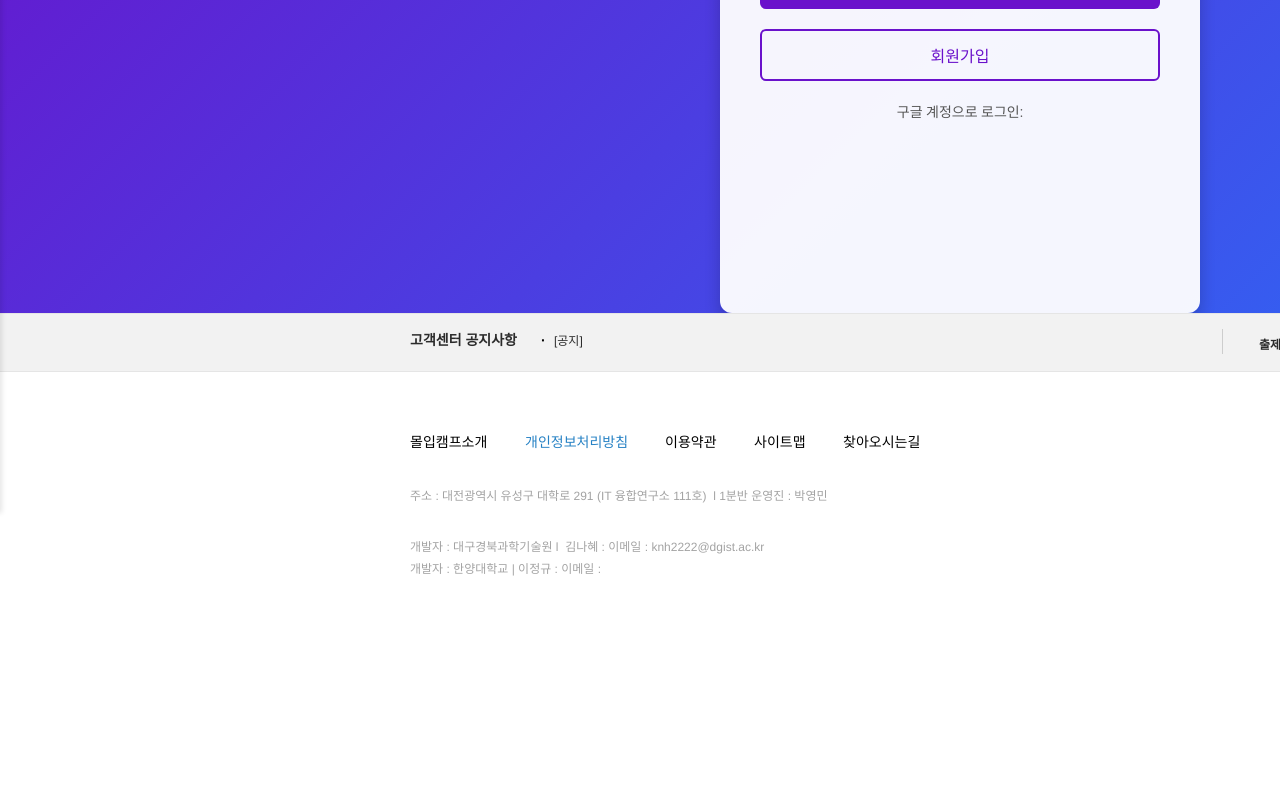
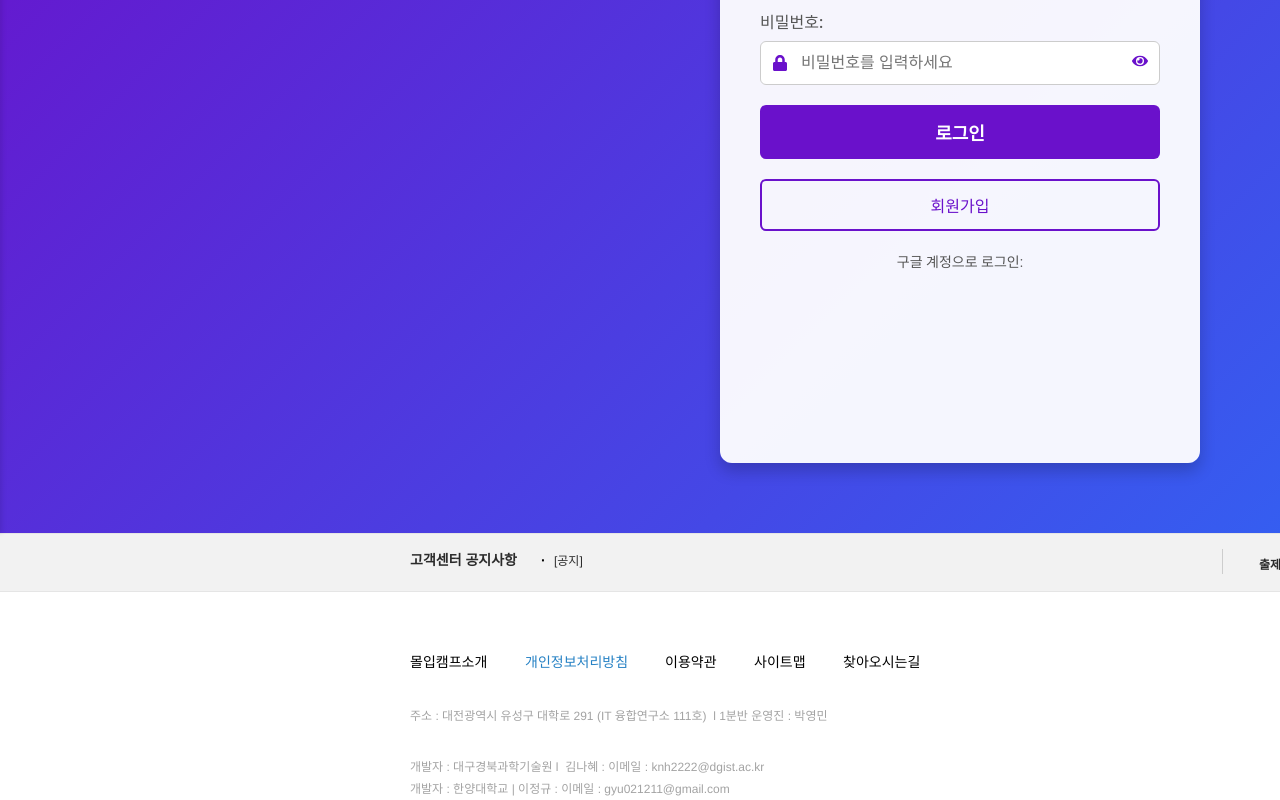
Before and after one commit to ljg02/madcampWeek2, a React (Create React App) app: page /login in a window 1280 px wide. Shown: the part 428-1228 px from the top of the page. Before the commit the page ends 1111 px from the top, so only its background shows below. Built offline with nearby package versions, Linux system fonts and the light colour scheme.

Commit message:
layout fix

```diff
--- a/src/App.css
+++ b/src/App.css
@@ -1,12 +1,11 @@
 body {
-  height: 100vh;
   width: 1920px;
   margin: 0;
   font-family: Arial, sans-serif;
 }
 
 .app {
-  height: 100vh;
+  min-height: 100vh;
   display: flex;
   flex-direction: column;
 }
@@ -14,12 +13,14 @@ body {
 .mainBody {
   display: flex;
   flex: 1;
+  position: relative;
+  min-height: 100vh;
 }
 
 .overlay {
   position: absolute;
   width: 100%;
-  height: 1030px;
+  min-height: 100vh;
   background-color: rgba(0, 0, 0, 0.15); /* 반투명 검정색 */
   opacity: 0;
   visibility: hidden;
@@ -37,4 +38,5 @@ body {
   padding: 0;
   display: flex;
   flex-wrap: wrap;
+  flex-direction: column;
 }
--- a/src/components/Footer/Footer.js
+++ b/src/components/Footer/Footer.js
@@ -75,7 +75,7 @@ export const Footer = () => {
           개발자 : 대구경북과학기술원 l&nbsp;&nbsp;김나혜 : 이메일 :
           knh2222@dgist.ac.kr
           <br />
-          개발자 : 한양대학교 | 이정규 : 이메일 :
+          개발자 : 한양대학교 | 이정규 : 이메일 : gyu021211@gmail.com
         </p>
       </div>
 
--- a/src/components/Sidebar/Sidebar.css
+++ b/src/components/Sidebar/Sidebar.css
@@ -2,13 +2,12 @@
 
 .sidebar {
   width: 200px;
-  height: 100vh;
+  min-height: 100vh;
   background-color: #333;
   overflow-x: hidden;
   overflow-y: auto;
   position: absolute;
   transition: 0.3s;
-  padding-top: 60px;
   color: white;
   left: -200px;
   /* 초기에는 사이드바가 숨겨져 있음 */
@@ -19,6 +18,10 @@
 .sidebar.open {
   left: 0;
   /* 사이드바가 열리면 왼쪽으로 이동 */
+}
+
+.sidebar-content {
+  padding-top: 60px;
 }
 
 /* 활성화된 페이지 표시 */
--- a/src/pages/Login.css
+++ b/src/pages/Login.css
@@ -1,7 +1,7 @@
 /* src/components/Login.css */
 .background {
   flex:1;
-  width: 100vh;
+  min-height: 100vh;
   margin: 0;
   font-family: 'Roboto', sans-serif; /* 구글 폰트 적용 */
   background: linear-gradient(135deg, #6a11cb 0%, #2575fc 100%); /* 그라데이션 배경 */
@@ -20,11 +20,11 @@
   border-radius: 12px;
   box-shadow: 0 8px 16px rgba(0, 0, 0, 0.2);
   text-align: center;
-  margin: 0 auto; /* 수평 중앙 배치 */
+  margin: 20px auto; /* 수평 중앙 배치 */
 }
 
 .login-container.extend {
-  height: 700px;  /* 세로길이 확장 */
+  height: 750px;  /* 세로길이 확장 */
 }
 
 /* 제목 스타일 */
```
